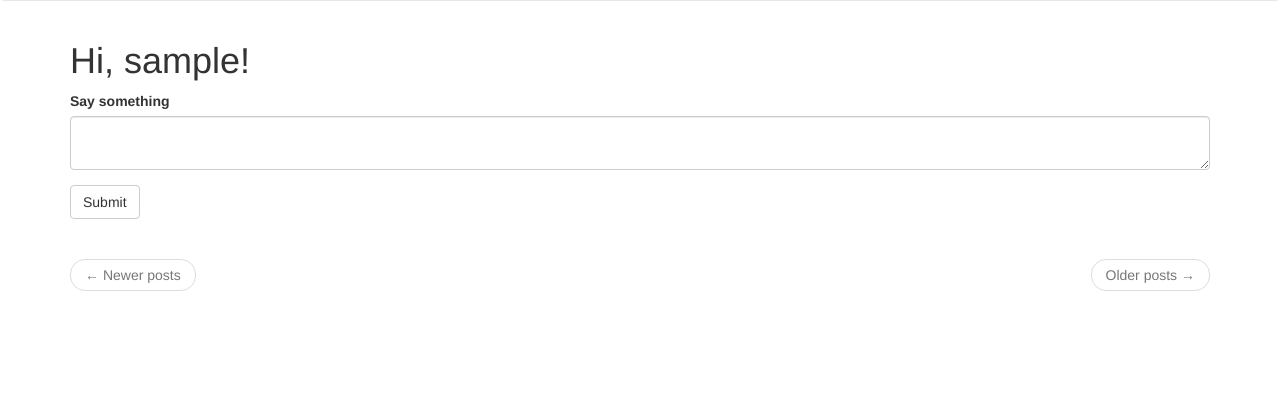
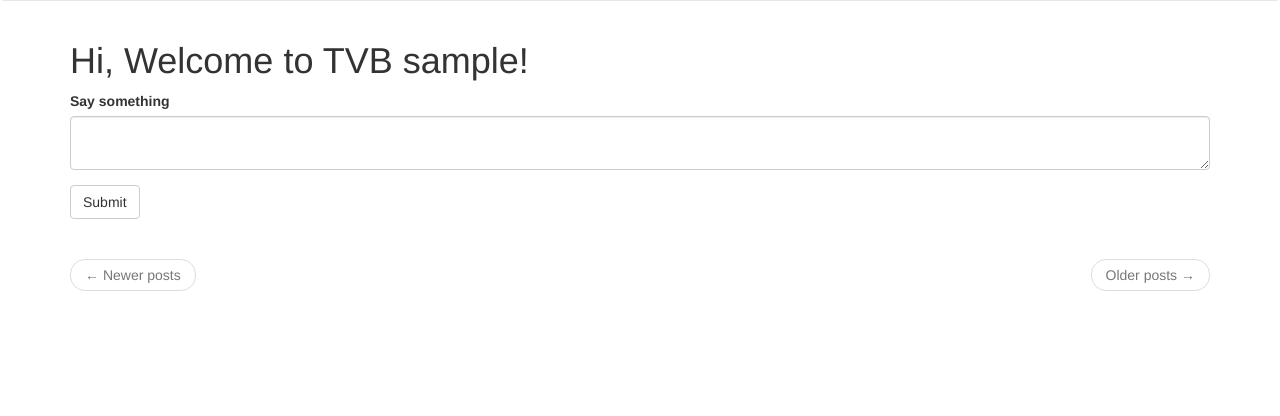
Before and after one commit to Destiny1980/TVB, a Flask app: page / in a window 1280 px wide. Shown: the part 307-723 px from the top of the page. Run offline with Flask 2, Linux system fonts and the light colour scheme; the visitor is signed in with stand-in values (Sample User, id 1); data comes from the database, SQL or seed files in the repository; data that the repository does not hold is empty; some libraries are stand-ins or nearby versions.

Commit message:
update index

```diff
--- a/app/templates/index.html
+++ b/app/templates/index.html
@@ -2,7 +2,7 @@
 {% import 'bootstrap/wtf.html' as wtf %}
 
 {% block current_app_content %}
-    <h1>{{ _('Hi, %(username)s!', username=current_user.username) }}</h1>
+    <h1>{{ _('Hi, Welcome to TVB %(username)s!', username=current_user.username) }}</h1>
     {% if form %}
         {{ wtf.quick_form(form) }}
         <br>
```
